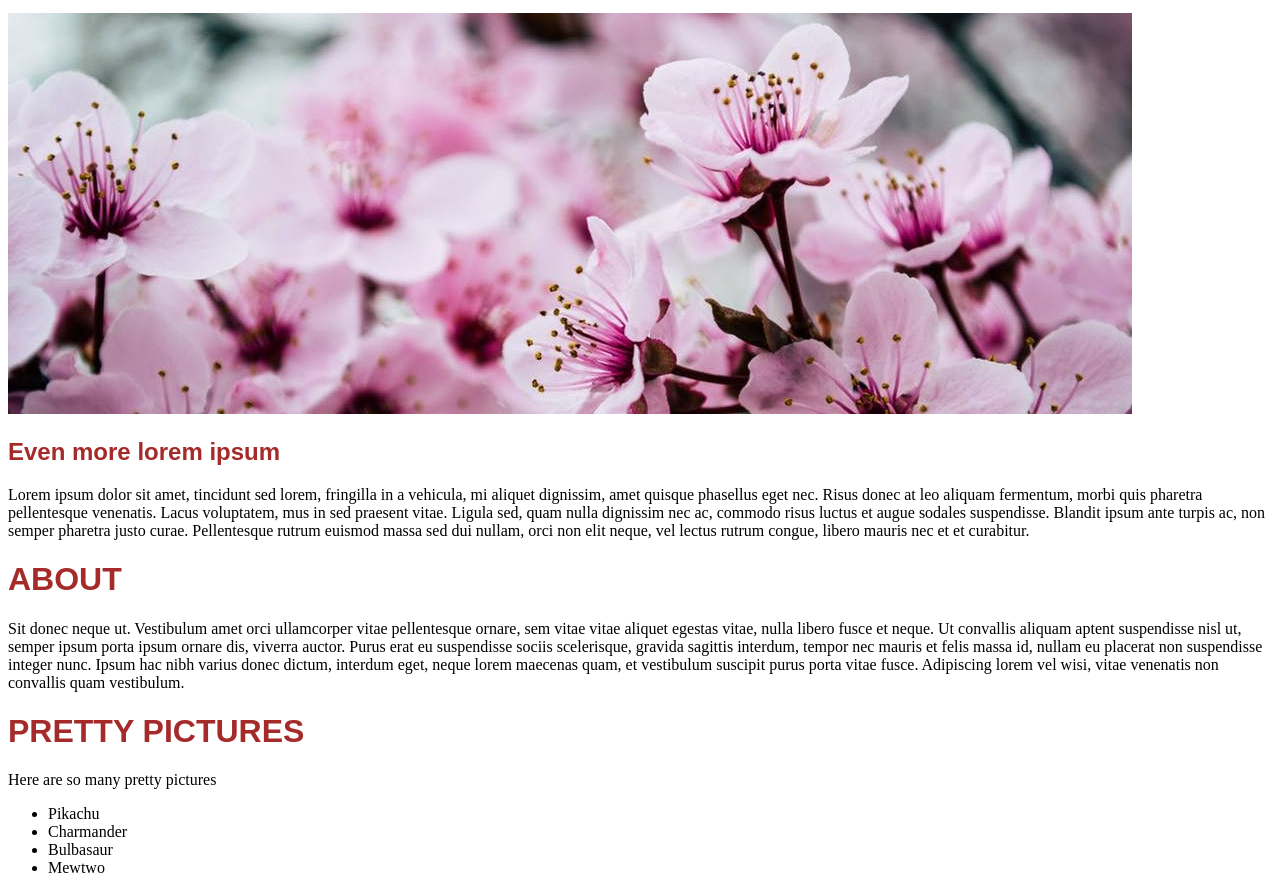
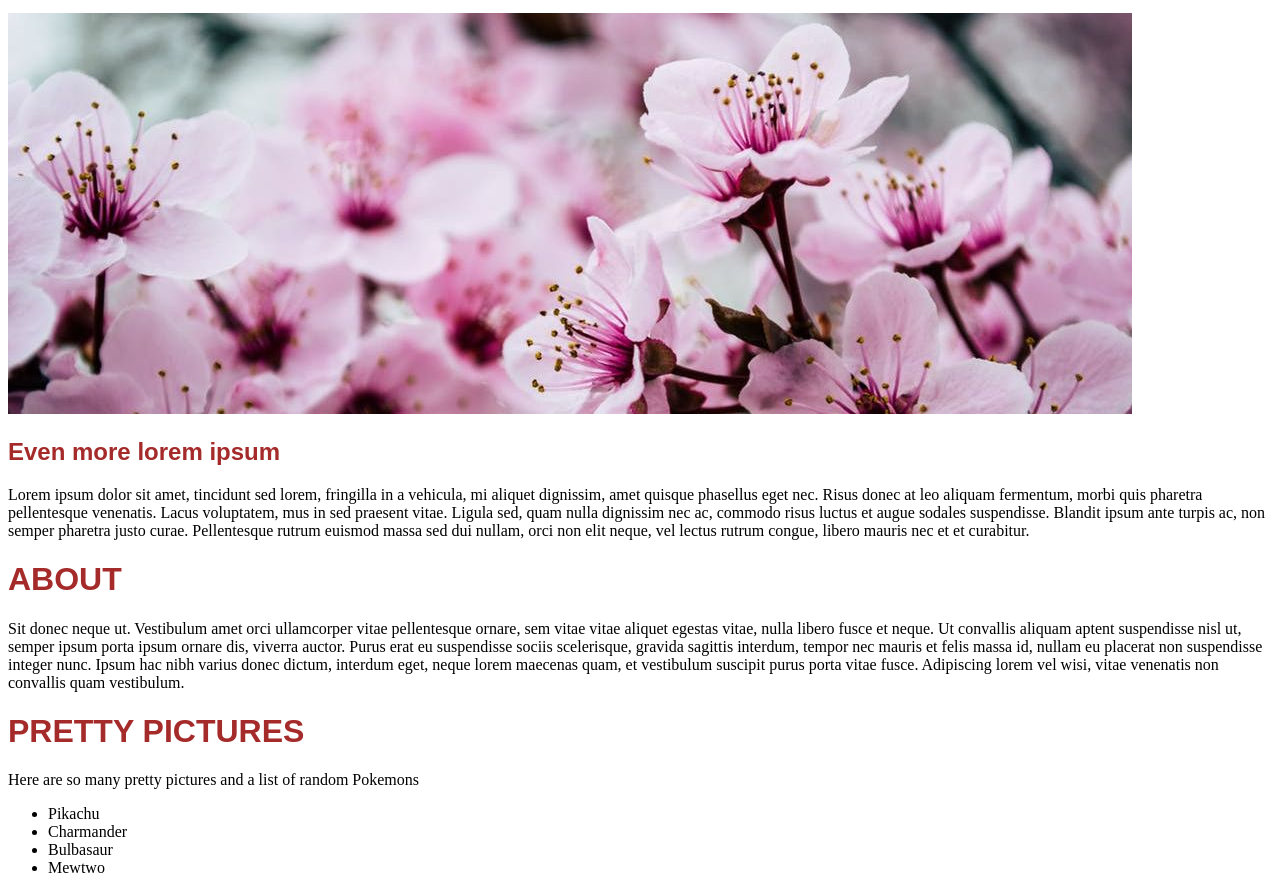
Before and after one commit to ahkiaaso/WWW2018, a plain HTML site: page index.html in a window 1280 px wide. Shown: the part 195-1088 px from the top of the page. Drawn offline with Linux system fonts and the light colour scheme.

Commit message:
Update index.html

```diff
--- a/index.html
+++ b/index.html
@@ -62,7 +62,7 @@
 
   <h1 id="PRETTY PICTURES"> PRETTY PICTURES </h1>
 
-  <p> Here are so many pretty pictures </p>
+  <p> Here are so many pretty pictures and a list of random Pokemons </p>
 
        <ul>
      <li>Pikachu</li>
```
